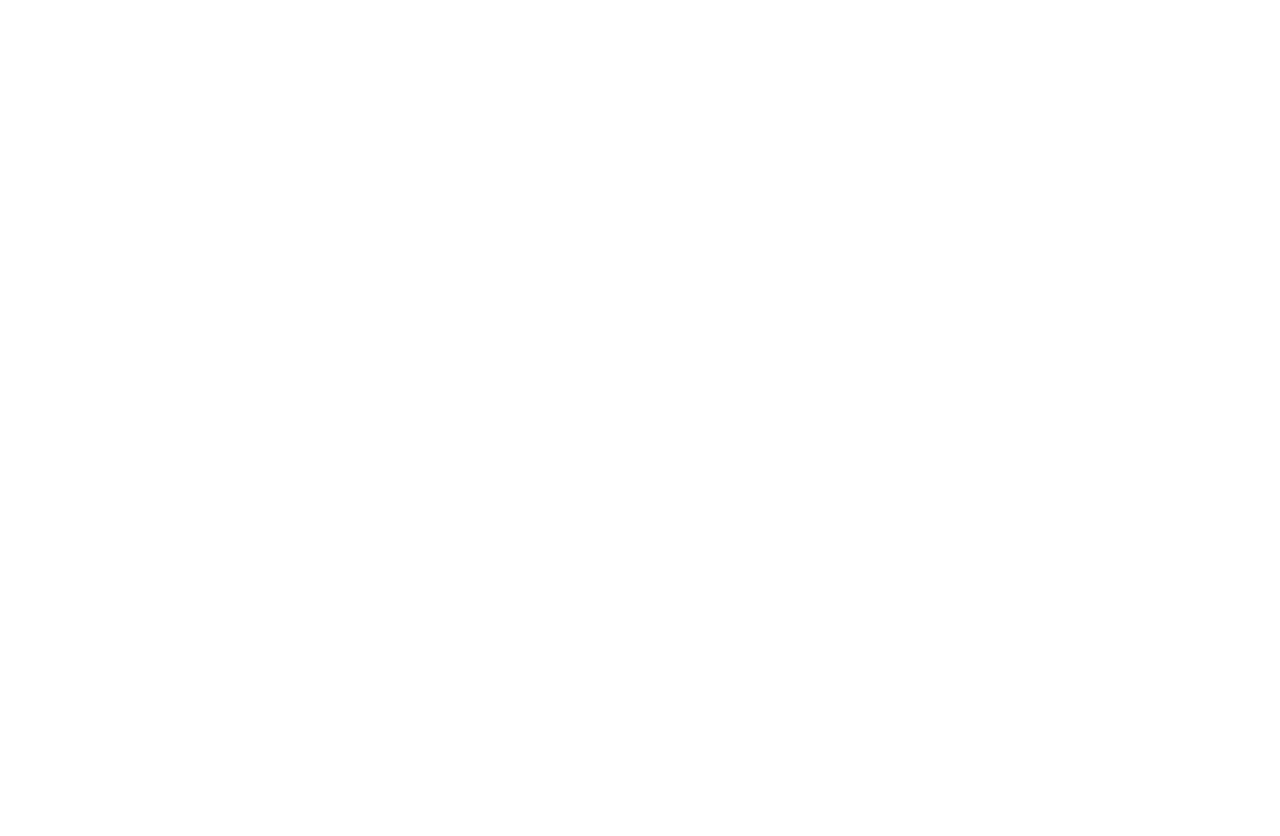
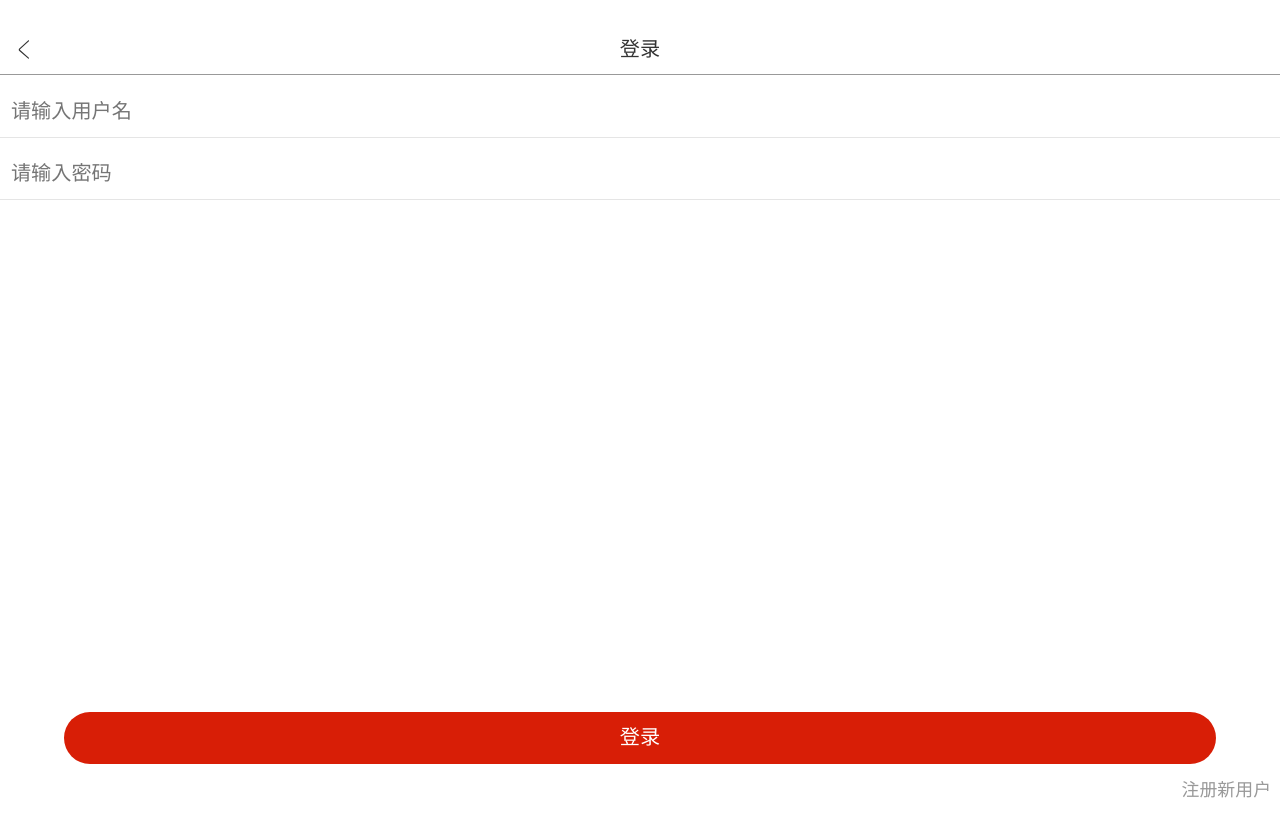
Before and after one commit to j-i-a-n-g/jd_model, a Vue app: page /login in a window 1280 px wide. Shown: the top 836 px of the page. Before the commit the page ends 800 px from the top, so only its background shows below. Built offline with nearby package versions, Linux system fonts and the light colour scheme.

Commit message:
完成个人中心、登录和注册页面的开发

```diff
--- a/src/App.vue
+++ b/src/App.vue
@@ -6,7 +6,6 @@
         2.在组件中创建一个变量，会被keep-alive保存起来，该变量用于保存页面滑动的状态
         3.当跳转回到页面时，使用该变量改变页面滑动的距离
        -->
-
     <transition :name="transitionName">
     <!-- 将通过router-view加载的页面组件缓存起来 -->
     <keep-alive :include="virtualTaskStack">
--- a/src/assets/css/dimens.scss
+++ b/src/assets/css/dimens.scss
@@ -12,4 +12,6 @@
 $marginSize: px2rem(8);
 $titleSize: px2rem(18);
 $checkSize: px2rem(18);
-$listGoodsImgSize: px2rem(100)
+$listGoodsImgSize: px2rem(100);
+// statusBar 的高度
+$StatusBarHeight: px2rem(22);
--- a/src/assets/css/reset.css
+++ b/src/assets/css/reset.css
@@ -50,4 +50,8 @@
   font-size: 0;
   /* 整个项目不允许区选中文字 */
   user-select: none;
+  /* IOS下的滑动卡顿问题 */
+  -webkit-overflow-scrolling: touch;
+  /* ISO下的点击效果高亮问题 */
+  -webkit-tap-highlight-color: rgba(0, 0, 0, 0);
   }
--- a/src/assets/css/style.scss
+++ b/src/assets/css/style.scss
@@ -42,7 +42,24 @@
   display: block;
   background-color: $mainColor;
   border-radius: px2rem(50);
-  font-style: $titleSize;
+  font-size: $titleSize;
   text-align: center;
   color: #fff;
 }
+// 输入框
+.input-container {
+  height: px2rem(48);
+  padding: $marginSize;
+  overflow: hidden;
+  margin-top: $marginSize;
+  background-color: #fff;
+  border-bottom: px2rem(1) solid $lineColor;
+  box-sizing: border-box;
+  input {
+    width: 100%;
+    height: 100%;
+    font-size: $titleSize;
+    outline: none;
+    border: none;
+  }
+}
--- a/src/components/My.vue
+++ b/src/components/My.vue
@@ -1,6 +1,21 @@
 <template>
 <div class="my">
   <navigation-bar :pageName="pageName" :isShowBack="false"></navigation-bar>
+  <div class="my-content">
+      <!-- 头像和登录/注册入口 -->
+    <div class="my-content-enter">
+      <div class="my-content-enter-avatar" @click="routerToLogin">
+        <img src="@img/avater.png" alt="">
+        <span>登录/注册</span>
+      </div>
+    </div>
+    <ul class="my-content-list">
+      <li v-for="(item, index) in MyList" :key="index">
+        <p>{{item}}</p>
+        <span><img src="@img/back.svg" alt=""></span>
+      </li>
+    </ul>
+  </div>
 </div>
 </template>
 
@@ -8,19 +23,87 @@
 import NavigationBar from './NavigationBar.vue'
 export default {
  name: 'My' ,
-  data() {
+ data() {
   return {
+    MyList: [
+      '全部订单',
+      '我的预约',
+      '应用推荐',
+      '用户福利'
+    ],
     pageName: '个人中心'
   }
+ },
+ methods: {
+   routerToLogin() {
+    this.$router.push({
+      name: 'Login',
+      params: {
+        routeType: 'push'
+      }
+    })
+   },
  },
  components: { NavigationBar },
 }
 </script>
 
 <style lang="scss" scoped>
+@import "@css/style.scss";
 .my {
   width: 100%;
   height: 100%;
   font-size: 32px;
+  .my-content {
+    width: 100%;
+    height: 100%;
+    display: flex;
+    flex-flow: column;
+    background-color: $bgColor;
+    padding-top: px2rem(10);
+    &-enter {
+      width: 100%;
+      background-color: #fff;
+      &-avatar {
+        display: flex;
+        align-items: center;
+        margin: $marginSize;
+        img {
+          width: px2rem(50);
+          height: px2rem(50);
+          border-radius: 50%;
+          margin-right: $marginSize;
+        }
+        span {
+          font-size: $titleSize;
+          font-weight: 500;
+        }
+      }
+    }
+    &-list {
+      width: 100%;
+      display: flex;
+      flex-flow: column;
+      margin-top: px2rem(5);
+      li {
+        background-color: #fff;
+        border-top: px2rem(1) solid #999;
+        display: flex;
+        justify-content: space-between;
+        padding: $marginSize;
+        align-items: center;
+        p {
+          font-size: $infoSize;
+        }
+        span {
+          img {
+            width: px2rem(20);
+            height: px2rem(20);
+            transform: rotate(180deg);
+          }
+        }
+      }
+    }
+  }
 }
 </style>
--- a/src/components/NavigationBar.vue
+++ b/src/components/NavigationBar.vue
@@ -56,6 +56,8 @@
   line-height: px2rem(44);
   display: flex;
   justify-content: space-between;
+  // 适配沉浸式手机APP
+  padding-top: $StatusBarHeight;
   .left, .right {
     display: flex;
     width: px2rem(26);
--- a/src/router/index.js
+++ b/src/router/index.js
@@ -32,6 +32,16 @@
     path: '/buy',
     name: 'Buy',
     component: () => import('@/views/Buy.vue')
+  },
+  {
+    path: '/login',
+    name: 'Login',
+    component: () => import('@/views/Login.vue')
+  },
+  {
+    path: '/register',
+    name: 'Register',
+    component: () => import('@/views/Register.vue')
   }
  ]
 
--- /dev/null
+++ b/src/views/Login.vue
@@ -0,0 +1,79 @@
+<template>
+  <div class="login">
+    <NavigationBar :pageName="'登录'" @onLeftClick="onLeftClick"></NavigationBar>
+    <!-- 内容区 -->
+    <div class="login-content">
+      <!-- 用户名 -->
+      <div class="input-container">
+        <input v-model="username" type="text" placeholder="请输入用户名">
+      </div>
+      <!-- 密码 -->
+      <div class="input-container">
+        <input v-model="password" type="password" placeholder="请输入密码">
+      </div>
+      <div class="login-content-login page-commit" @click="onLoginClick">登录</div>
+       <a class="login-content-register" @click="rouerToRegisterClick">注册新用户</a>
+    </div>
+  </div>
+</template>
+
+<script>
+import NavigationBar from '@/components/NavigationBar.vue';
+export default {
+    name: "Login",
+    data() {
+      return {
+        username: '',
+        password: ''
+      }
+    },
+    methods: {
+      // 返回上一个页面
+      onLeftClick: function() {
+        this.$router.go(-1)
+      },
+      onLoginClick: function() {
+        // 验证用户输入内容是否合法
+        if(this.username || this.password) {
+          alert('用户名或密码不能为空')
+          return
+        }
+      },
+      // 跳转到注册页面
+      rouerToRegisterClick: function() {
+        this.$router.push({
+          name: 'Register',
+          params: {
+            routeType: 'push'
+          }
+        })
+      }
+    },
+    components: { NavigationBar }
+}
+</script>
+
+<style lang="scss" scoped>
+@import '@css/style.scss';
+.login {
+  position: absolute;
+  height: 100%;
+  width: 100%;
+  background-color: #fff;
+  &-content {
+    width: 100%;
+    height: 100%;
+    &-login {
+      margin-top: 40%;
+    }
+    &-register {
+      font-size: $infoSize;
+      color: $hintColor;
+      margin-top: $marginSize;
+      padding: $marginSize;
+      float: right;
+      text-decoration: none;
+    }
+  }
+}
+</style>
--- /dev/null
+++ b/src/views/Register.vue
@@ -0,0 +1,69 @@
+<template>
+  <div class="register">
+    <NavigationBar :pageName="'注册'" @onLeftClick="onLeftClick"></NavigationBar>
+    <!-- 内容区 -->
+    <div class="register-content">
+      <!-- 用户名 -->
+      <div class="input-container">
+        <input v-model="username" type="text" placeholder="请输入用户名">
+      </div>
+      <!-- 密码 -->
+      <div class="input-container">
+        <input v-model="password" type="password" placeholder="请输入密码">
+      </div>
+      <!-- 确认密码 -->
+      <div class="input-container">
+        <input v-model="confirmpassword" type="password" placeholder="请重复输入密码">
+      </div>
+      <div class="register-content-register page-commit" @click="onRegisterClick">注册</div>
+    </div>
+  </div>
+</template>
+
+<script>
+import NavigationBar from '@/components/NavigationBar.vue';
+export default {
+    name: "Register",
+    data() {
+      return {
+        username: '',
+        password: '',
+        confirmpassword: ''
+      }
+    },
+    methods: {
+      // 后退到上一个页面
+      onLeftClick: function() {
+        this.$router.go(-1)
+      },
+      // 点击注册按钮事件
+      onRegisterClick: function() {
+        if(this.username) {
+          alert('请完善用户名')
+          return
+        }
+        if(this.password || this.password !== this.confirmpassword ) {
+          alert('密码输入不一致，请检查密码')
+        }
+      }
+    },
+    components: { NavigationBar }
+}
+</script>
+
+<style lang="scss" scoped>
+@import '@css/style.scss';
+.register {
+  position: absolute;
+  height: 100%;
+  width: 100%;
+  background-color: #fff;
+  &-content {
+    width: 100%;
+    height: 100%;
+    &-register {
+      margin-top: 40%;
+    }
+  }
+}
+</style>
```
